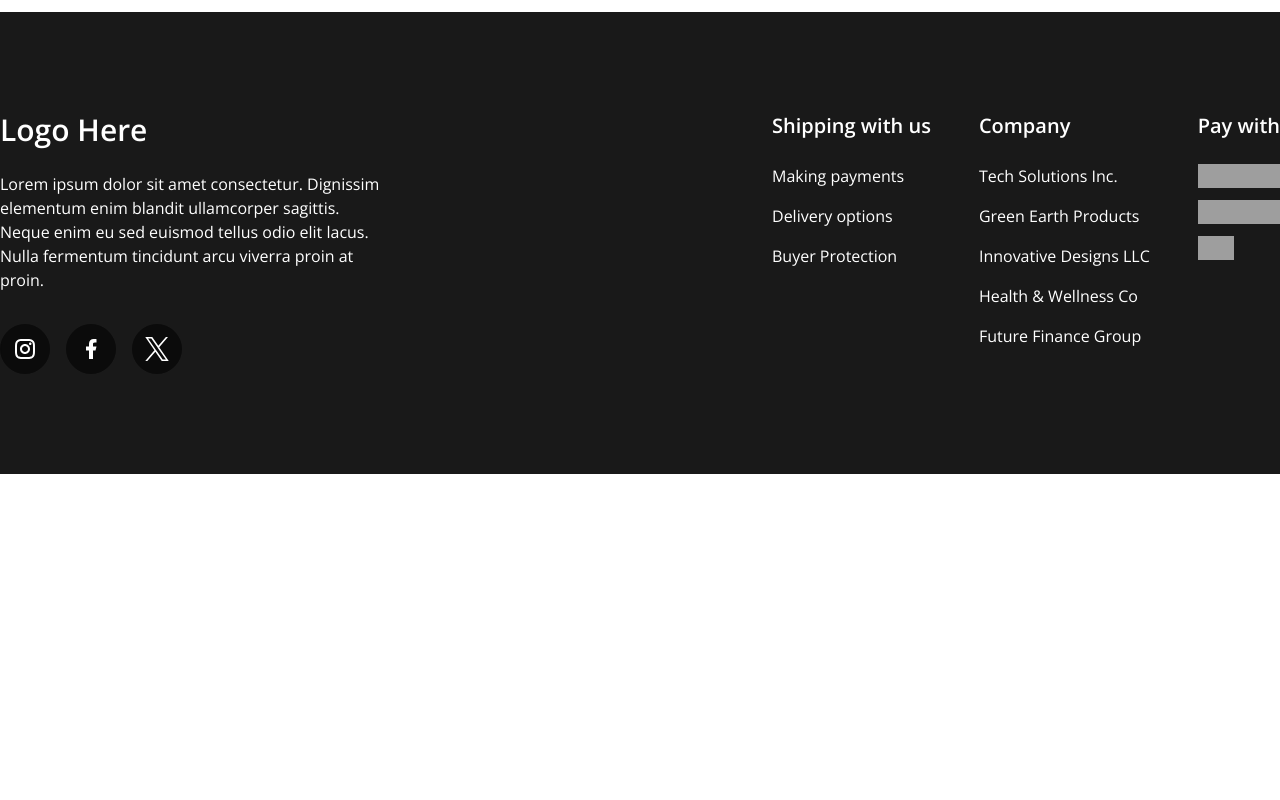
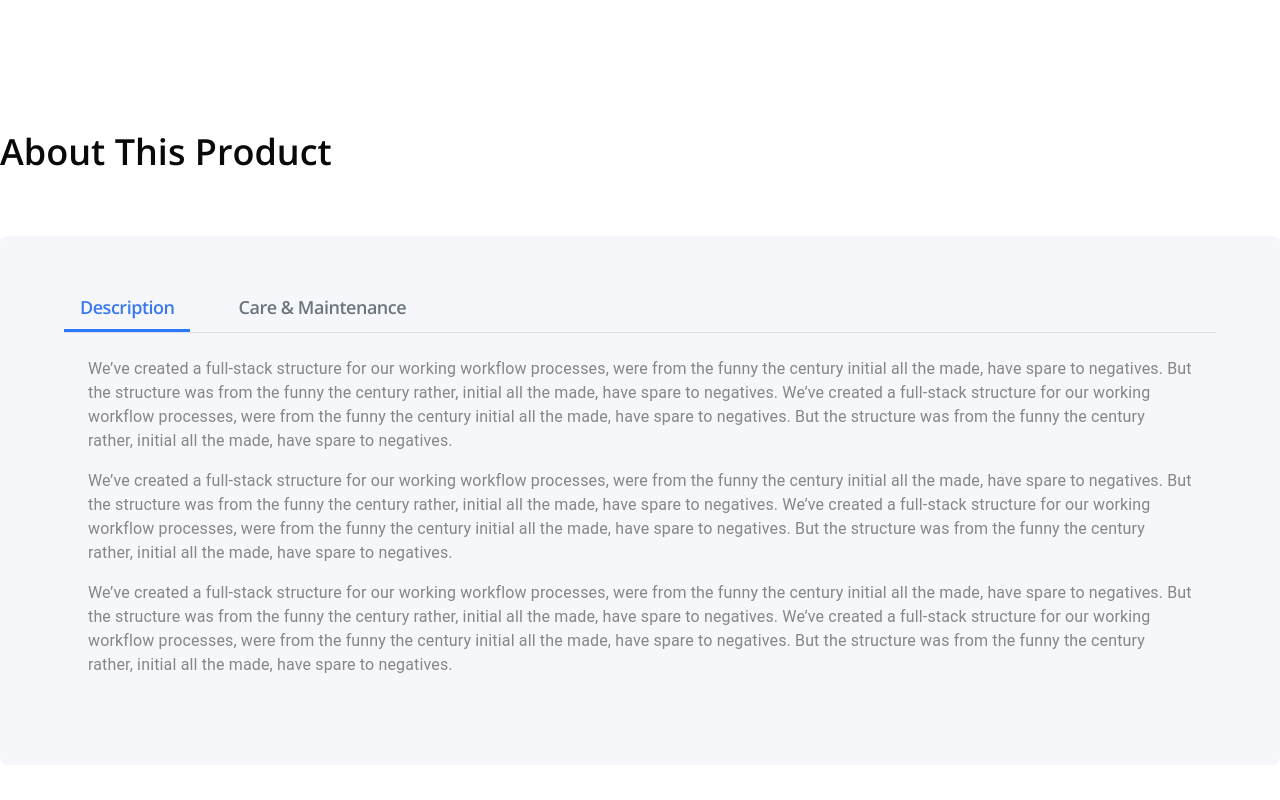
Before and after one commit to nahidbinwadood/aaronn-ecommerce, a React (Vite) app: page /product-details in a window 1280 px wide. Shown: the part 1000-1800 px from the top of the page. Before the commit the page ends 1474 px from the top, so only its background shows below. Built offline with nearby package versions, Linux system fonts and the light colour scheme; grey boxes are pictures that could not be loaded.

Commit message:
added tabs in product details page

```diff
--- /dev/null
+++ b/src/Components/Sliders/DetailsSlider.jsx
@@ -0,0 +1,65 @@
+import { useState } from 'react';
+// Import Swiper React components
+import { Swiper, SwiperSlide } from 'swiper/react';
+
+// Import Swiper styles
+import 'swiper/css';
+import 'swiper/css/free-mode';
+import 'swiper/css/navigation';
+import 'swiper/css/thumbs';
+
+// import required modules
+import { FreeMode, Navigation, Thumbs } from 'swiper/modules';
+
+export default function DetailsSlider() {
+  const [thumbsSwiper, setThumbsSwiper] = useState(null);
+
+  return (
+    <>
+      <Swiper
+        style={{
+          '--swiper-navigation-color': '#fff',
+          '--swiper-pagination-color': '#fff',
+        }}
+        spaceBetween={0}
+        navigation={true}
+        loop={true}
+        thumbs={{ swiper: thumbsSwiper }}
+        modules={[FreeMode, Navigation, Thumbs]}
+        className="mySwiper2"
+      >
+        <SwiperSlide>
+          <img src="https://swiperjs.com/demos/images/nature-1.jpg" />
+        </SwiperSlide>
+        <SwiperSlide>
+          <img src="https://swiperjs.com/demos/images/nature-2.jpg" />
+        </SwiperSlide>
+        <SwiperSlide>
+          <img src="https://swiperjs.com/demos/images/nature-3.jpg" />
+        </SwiperSlide>
+        <SwiperSlide>
+          <img src="https://swiperjs.com/demos/images/nature-4.jpg" />
+        </SwiperSlide>
+        <SwiperSlide>
+          <img src="https://swiperjs.com/demos/images/nature-5.jpg" />
+        </SwiperSlide>
+        <SwiperSlide>
+          <img src="https://swiperjs.com/demos/images/nature-6.jpg" />
+        </SwiperSlide>
+        <SwiperSlide>
+          <img src="https://swiperjs.com/demos/images/nature-7.jpg" />
+        </SwiperSlide>
+        <SwiperSlide>
+          <img src="https://swiperjs.com/demos/images/nature-8.jpg" />
+        </SwiperSlide>
+        <SwiperSlide>
+          <img src="https://swiperjs.com/demos/images/nature-9.jpg" />
+        </SwiperSlide>
+        <SwiperSlide>
+          <img src="https://swiperjs.com/demos/images/nature-10.jpg" />
+        </SwiperSlide>
+      </Swiper>
+
+    </>
+  );
+}
--- /dev/null
+++ b/src/Components/Tabs.jsx
@@ -0,0 +1,159 @@
+/* eslint-disable react/prop-types */
+import { useState } from 'react';
+import { Tabs, Tab, Box, Typography } from '@mui/material';
+import { styled } from '@mui/system';
+
+// Styled Tab component to replicate the design in the image
+const StyledTabs = styled(Tabs)({
+  borderBottom: '1px solid #e0e0e0', // Bottom border for the tabs container
+  '& .MuiTabs-indicator': {
+    backgroundColor: '#2979ff', // Blue indicator for the active tab
+    height: '3px', // Thickness of the underline
+  },
+});
+
+const StyledTab = styled((props) => <Tab disableRipple {...props} />)(
+  ({ theme }) => ({
+    textTransform: 'none', // Keep the text normal (no uppercase)
+    minWidth: 72,
+    fontFamily: '"Open Sans", sans-serif', // Custom font family
+    fontSize: '18px', // Custom font size
+    fontStyle: 'normal', // Custom font style
+    fontWeight: 600, // Custom font weight
+    lineHeight: '132%', // Custom line height
+    letterSpacing: '-0.48px', // Custom letter spacing
+    marginRight: '32px', // Margin between tabs
+    color: '#6c757d', // Default color for inactive tabs
+    '&.Mui-selected': {
+      color: '#3979F0', // Active tab color
+    },
+  })
+);
+
+function TabPanel(props) {
+  const { children, value, index, ...other } = props;
+
+  return (
+    <div
+      role="tabpanel"
+      hidden={value !== index}
+      id={`tabpanel-${index}`}
+      aria-labelledby={`tab-${index}`}
+      {...other}
+    >
+      {value === index && (
+        <Box sx={{ p: 3 }}>
+          <Typography>{children}</Typography>
+        </Box>
+      )}
+    </div>
+  );
+}
+
+function a11yProps(index) {
+  return {
+    id: `tab-${index}`,
+    'aria-controls': `tabpanel-${index}`,
+  };
+}
+
+const MyTabs = () => {
+  const [value, setValue] = useState(0);
+
+  const handleChange = (event, newValue) => {
+    setValue(newValue);
+  };
+
+  return (
+    <Box sx={{ width: '100%' }}>
+      <StyledTabs
+        value={value}
+        onChange={handleChange}
+        aria-label="custom styled tabs"
+      >
+        <StyledTab label="Description" {...a11yProps(0)} />
+        <StyledTab label="Care & Maintenance" {...a11yProps(1)} />
+      </StyledTabs>
+      <TabPanel className="text-[#868686] " value={value} index={0}>
+        <Box sx={{ color: '#868686', '& > p': { marginBottom: 2 } }}>
+          <p>
+            We’ve created a full-stack structure for our working workflow
+            processes, were from the funny the century initial all the made,
+            have spare to negatives. But the structure was from the funny the
+            century rather, initial all the made, have spare to negatives. We’ve
+            created a full-stack structure for our working workflow processes,
+            were from the funny the century initial all the made, have spare to
+            negatives. But the structure was from the funny the century rather,
+            initial all the made, have spare to negatives.
+          </p>
+          <p>
+            We’ve created a full-stack structure for our working workflow
+            processes, were from the funny the century initial all the made,
+            have spare to negatives. But the structure was from the funny the
+            century rather, initial all the made, have spare to negatives. We’ve
+            created a full-stack structure for our working workflow processes,
+            were from the funny the century initial all the made, have spare to
+            negatives. But the structure was from the funny the century rather,
+            initial all the made, have spare to negatives.
+          </p>
+          <p>
+            We’ve created a full-stack structure for our working workflow
+            processes, were from the funny the century initial all the made,
+            have spare to negatives. But the structure was from the funny the
+            century rather, initial all the made, have spare to negatives. We’ve
+            created a full-stack structure for our working workflow processes,
+            were from the funny the century initial all the made, have spare to
+            negatives. But the structure was from the funny the century rather,
+            initial all the made, have spare to negatives.
+          </p>
+        </Box>
+      </TabPanel>
+      <TabPanel className="text-[#868686]" value={value} index={1}>
+        <Box sx={{ color: '#868686', '& > p': { marginBottom: 2 } }}>
+          <p>
+            We’ve created a full-stack structure for our working workflow
+            processes, were from the funny the century initial all the made,
+            have spare to negatives. But the structure was from the funny the
+            century rather, initial all the made, have spare to negatives. We’ve
+            created a full-stack structure for our working workflow processes,
+            were from the funny the century initial all the made, have spare to
+            negatives. But the structure was from the funny the century rather,
+            initial all the made, have spare to negatives.
+          </p>
+          <p>
+            We’ve created a full-stack structure for our working workflow
+            processes, were from the funny the century initial all the made,
+            have spare to negatives. But the structure was from the funny the
+            century rather, initial all the made, have spare to negatives. We’ve
+            created a full-stack structure for our working workflow processes,
+            were from the funny the century initial all the made, have spare to
+            negatives. But the structure was from the funny the century rather,
+            initial all the made, have spare to negatives.
+          </p>
+          <p>
+            We’ve created a full-stack structure for our working workflow
+            processes, were from the funny the century initial all the made,
+            have spare to negatives. But the structure was from the funny the
+            century rather, initial all the made, have spare to negatives. We’ve
+            created a full-stack structure for our working workflow processes,
+            were from the funny the century initial all the made, have spare to
+            negatives. But the structure was from the funny the century rather,
+            initial all the made, have spare to negatives.
+          </p>
+          <p>
+            We’ve created a full-stack structure for our working workflow
+            processes, were from the funny the century initial all the made,
+            have spare to negatives. But the structure was from the funny the
+            century rather, initial all the made, have spare to negatives. We’ve
+            created a full-stack structure for our working workflow processes,
+            were from the funny the century initial all the made, have spare to
+            negatives. But the structure was from the funny the century rather,
+            initial all the made, have spare to negatives.
+          </p>
+        </Box>
+      </TabPanel>
+    </Box>
+  );
+};
+
+export default MyTabs;
--- a/src/Pages/Product Details/ProductDetails.jsx
+++ b/src/Pages/Product Details/ProductDetails.jsx
@@ -1,3 +1,4 @@
+import DetailsSlider from '@/Components/Sliders/DetailsSlider';
 import {
   CartFullSvg,
   HeartRedSvg,
@@ -6,6 +7,7 @@ import {
   PlusSvg,
   YellowStarSvg,
 } from '@/Components/Svg Container/SvgContainer';
+import MyTabs from '@/Components/Tabs';
 import { useState } from 'react';
 
 const ProductDetails = () => {
@@ -18,8 +20,8 @@ const ProductDetails = () => {
 
   const handleIncreaseCount = () => {
     setCount(count + 1);
-    setPrice(price + count * 88);
-    setPrevPrice(prevPrice + count * 210.7);
+    setPrice(price + 88);
+    setPrevPrice(prevPrice + 210.7);
   };
   const handleDecreaseCount = () => {
     if (count > 1) {
@@ -32,11 +34,12 @@ const ProductDetails = () => {
     <section className="my-16 container mx-auto">
       <div className="flex gap-16">
         <div className="w-1/2">
-          <img
+          {/* <img
             className="rounded-2xl w-full h-full object-cover"
             src="https://i.imgur.com/yK7SZMY.png"
             alt=""
-          />
+          /> */}
+          <DetailsSlider />
         </div>
         <div className="w-1/2">
           <div>
@@ -163,6 +166,19 @@ const ProductDetails = () => {
           </div>
         </div>
       </div>
+
+      <div className="mt-40">
+        <div>
+          <h2 className="text-4xl font-semibold">About This Product</h2>
+
+          {/* tabs */}
+          <div className="bg-[#F6F7FB] px-16 py-12 mt-16 rounded-lg">
+            <div className="flex items-center gap-5">
+              <MyTabs />
+            </div>
+          </div>
+        </div>
+      </div>
     </section>
   );
 };
```
Also changed, not shown: package.json (+7 -0 lines), src/index.css (line endings or trailing spaces), 1 other file (tests, documents, lock files or other folders).
